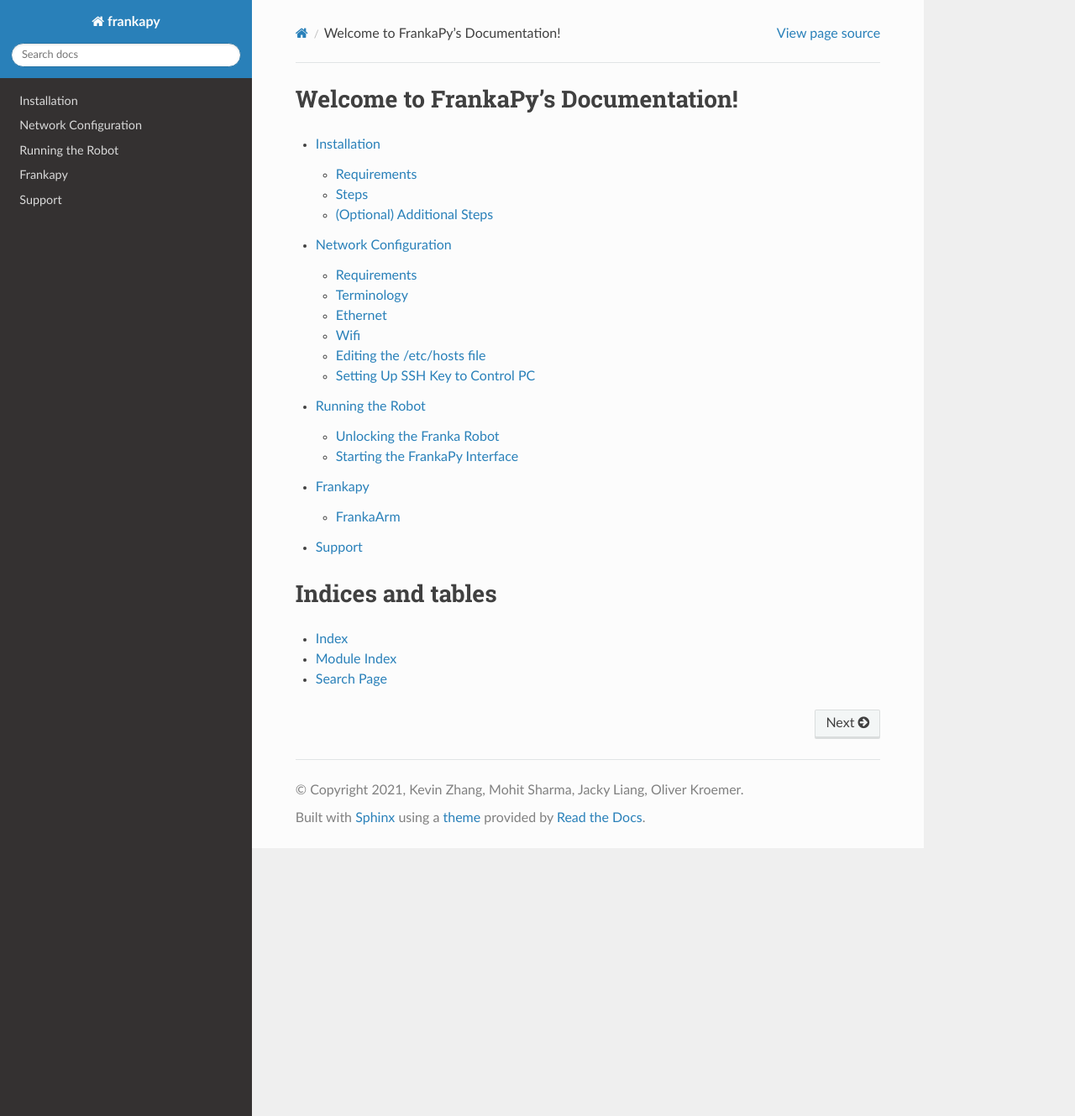
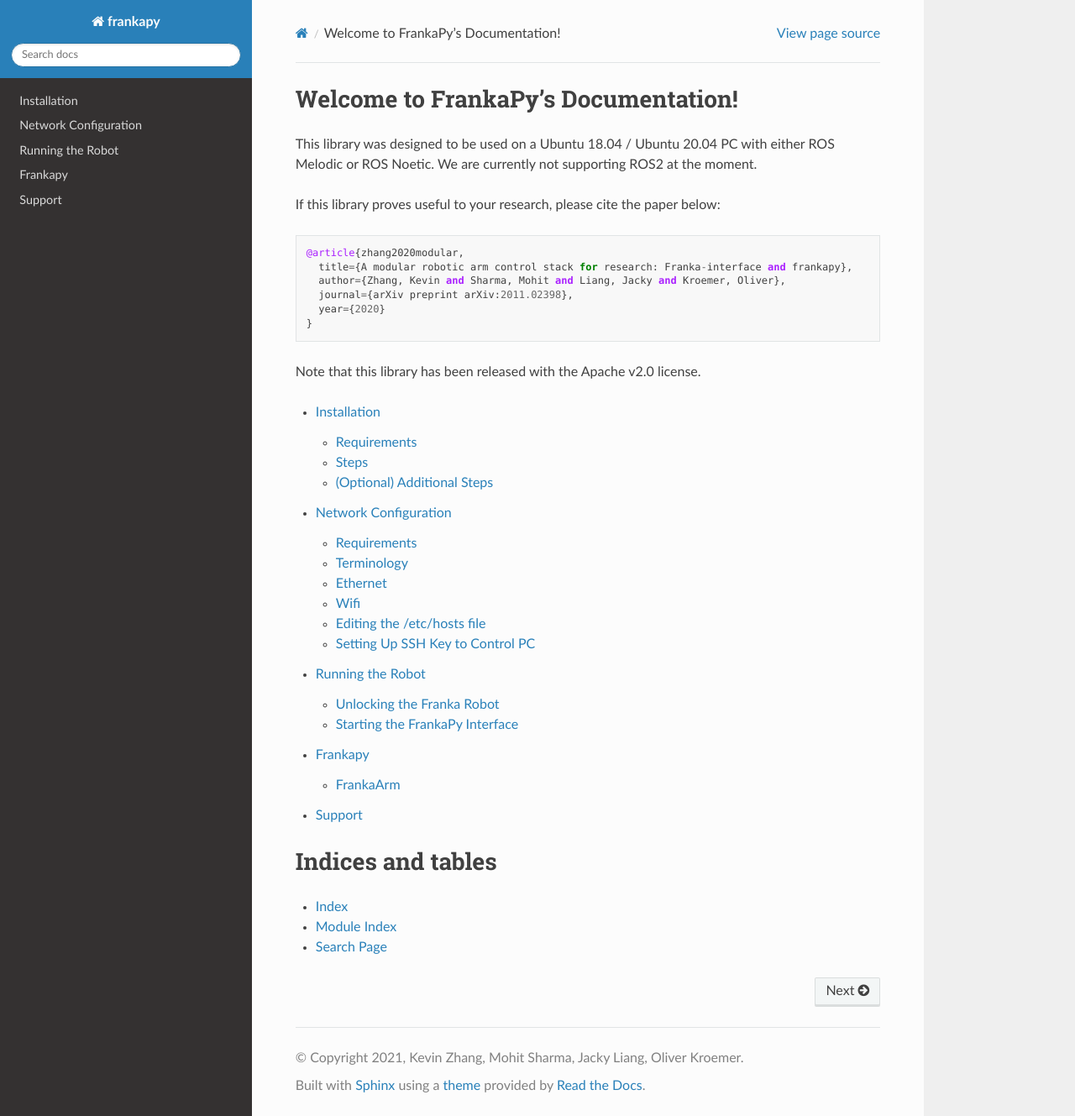
Before and after one commit to iamlab-cmu/frankapy, a Sphinx documentation site: the page built from docs/index.rst, in a window 1280 px wide and 1329 px high. Shown: the whole window at 84% size. Built offline with Sphinx 7.4.7 and the Read the Docs theme 2.0.0, drawn with Linux system fonts in a browser that asks for light colours.

Commit message:
Added some more documentation.

```diff
--- a/docs/index.rst
+++ b/docs/index.rst
@@ -5,6 +5,19 @@
 
 Welcome to FrankaPy's Documentation!
 ====================================
+
+This library was designed to be used on a Ubuntu 18.04 / Ubuntu 20.04 PC with either ROS Melodic or ROS Noetic. We are currently not supporting ROS2 at the moment.
+
+If this library proves useful to your research, please cite the paper below::
+
+    @article{zhang2020modular,
+      title={A modular robotic arm control stack for research: Franka-interface and frankapy},
+      author={Zhang, Kevin and Sharma, Mohit and Liang, Jacky and Kroemer, Oliver},
+      journal={arXiv preprint arXiv:2011.02398},
+      year={2020}
+    }
+
+Note that this library has been released with the Apache v2.0 license.
 
 .. toctree::
    :maxdepth: 2
--- a/docs/running.rst
+++ b/docs/running.rst
@@ -47,3 +47,5 @@ Starting the FrankaPy Interface
     python scripts/reset_arm.py
 
 8. See example scripts in the ``examples/`` and ``scripts/`` folders to learn how to use the FrankaPy python package.
+
+9. Please note that if you are using a custom gripper or no gripper, please set the ``with_gripper=True`` flag in ``frankapy/franka_arm.py`` to ``False`` as well as set the ``with_gripper=1`` flag in ``bash_scripts/start_control_pc.sh`` to ``0``.
--- a/docs/support.rst
+++ b/docs/support.rst
@@ -1,7 +1,4 @@
 Support
 =======
 
-The easiest way to get help with the library is to join the #franka-interface
-channel on the IAM Lab Slack.
-
-You can email klz1@andrew.cmu.edu to get access to this Slack Channel.
+The easiest way to get help with the library is to join the FrankaPy and Franka-Interface Discord using this link `here <https://discord.gg/jMzpGRpSN2>`_.
```
Also changed, not shown: README.md (+7 -3 lines).
